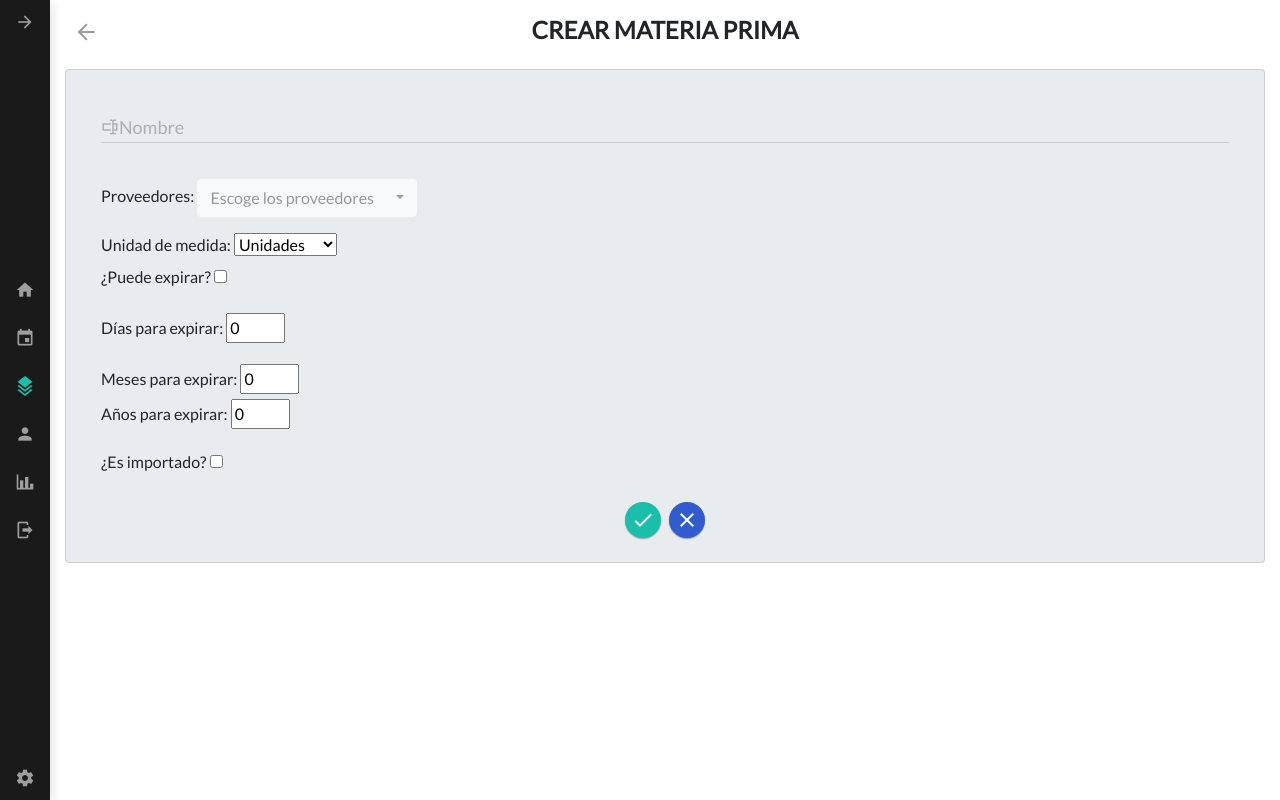
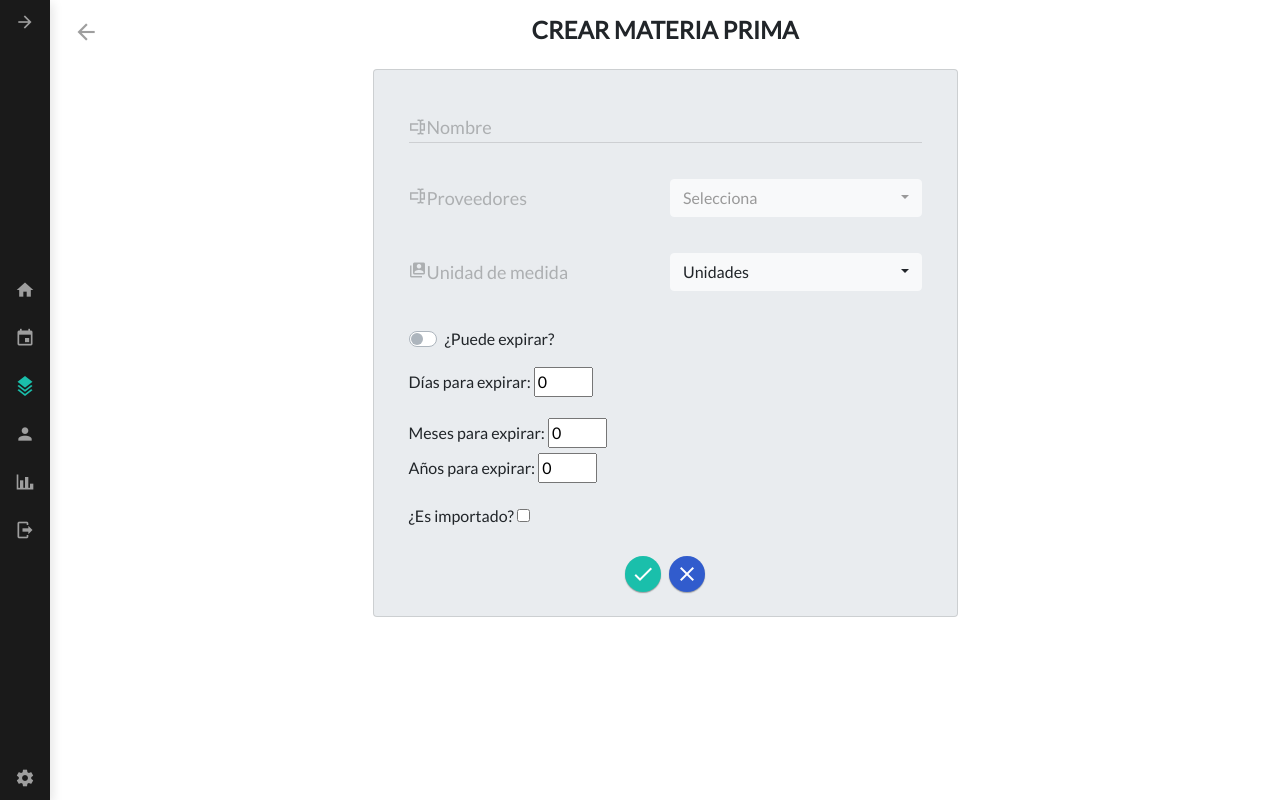
Before and after one commit to LuisReyes98/estimator, a Django app: page /raw_materials/materials/new/ in a window 1280 px wide. Run offline with Django 3.2, Linux system fonts and the light colour scheme; a user stored in the database is signed in; tables that the repository leaves empty hold one stand-in row (values such as "Sample post"); style sheets or scripts are compiled from the project's sources; some libraries are stand-ins or nearby versions.

Commit message:
Estilos del form de materials

```diff
--- a/estimator/templates/layouts/components/navigation.html
+++ b/estimator/templates/layouts/components/navigation.html
@@ -11,14 +11,14 @@
           Estimator
         </h4>
         <div class="app__media pl-2">
-          <p class="mt-4 app__text--light_cyan font-italic">
+          <p class="mt-4 app__text--light_cyan">
             {{ user }}
             {% if user.is_superuser %}
               <i class="mdi mdi-key text-warning ml-1"></i>
             {% endif %}
           </p>
           {% if user.company %}
-            <p class="mt-3 app__text--light_cyan font-italic">
+            <p class="mt-3 app__text--light_cyan">
               {{ user.company }}
             </p>
           {% endif %}
--- a/estimator/templates/providers/provider_form.html
+++ b/estimator/templates/providers/provider_form.html
@@ -22,7 +22,7 @@
             </div>
         </div>
         <div class="row">
-            <div class="col">
+            <div class="col-12 col-lg-6 m-auto">
                 <div class="card app__background--gray-200">
                     <div class="card-body">
                         <div class="container-fluid">
--- a/estimator/templates/raw_materials/raw_material_form.html
+++ b/estimator/templates/raw_materials/raw_material_form.html
@@ -29,7 +29,7 @@
             </div>
         </div>
         <div class="row">
-            <div class="col">
+            <div class="col-12 col-lg-6 m-auto">
                 <div class="card app__background--gray-200">
                     <div class="card-body">
                         <div class="container-fluid">
@@ -61,34 +61,59 @@
                                         </span>
                                     </div>
                                 </div>
-                                <div class="form-group">
-                                    <div>
-                                        {{ form.providers.label_tag }}
-                                        {% render_field form.providers class+="selectpicker" multiple="" data-live-search="true" title="Escoge los proveedores" %}
+                                <div class="form-row">
+                                    <div class="form-group col-md-6 col-sm-12">
+                                        <div class="app__form--textfield w-100">
+                                            <label class="" for="">
+                                                <i class="mdi mdi-textbox"></i>{{ form.providers.label }}
+                                            </label>
+                                        </div>
                                         {% for error in form.providers.errors %}
-                                        {{ error }}
+                                            <span class="mdl-textfield__error text-danger">
+                                                {{ error }}
+                                            </span>
                                         {% endfor %}
                                     </div>
+                                    <div class="form-group col-md-6 col-sm-12">
+                                        <div class="app__form--select w-100">
+                                            {% render_field form.providers class+="selectpicker" multiple="" data-live-search="true" title="Selecciona" %}
+                                        </div>
+                                    </div>
                                 </div>
-                                <div class="rom-group">
-                                    <div>
-                                        {{ form.measurement_unit.label_tag }}
-                                        {% render_field form.measurement_unit %}
-
+                                <div class="form-row">
+                                    <div class="form-group col-md-6 col-sm-12">
+                                        <div class="app__form--textfield w-100">
+                                            <label class="" for="">
+                                                <i class="mdi mdi-account-box-multiple"></i>{{ form.measurement_unit.label }}
+                                            </label>
+                                        </div>
                                         {% for error in form.measurement_unit.errors %}
-                                        {{ error }}
+                                            <span class="mdl-textfield__error text-danger">
+                                                {{ error }}
+                                            </span>
                                         {% endfor %}
+                                    </div>
+                                    <div class="form-group col-md-6 col-sm-12">
+                                        <div class="app__form--select w-100">
+                                            {% render_field form.measurement_unit class+="selectpicker" data-live-search="true" title="Selecciona" %}
+                                        </div>
                                     </div>
                                 </div>
                                 <div class="form-group">
-                                    <div>
+                                    <div class="custom-control custom-switch app__form--switch">
+                                        {% render_field form.can_expire type="checkbox" class="custom-control-input" id="id_can_expire" %}
+                                        {% comment %} <input type="checkbox" class="custom-control-input" id="id_can_expire"> {% endcomment %}
+                                        <label class="custom-control-label" for="id_can_expire">{{ form.can_expire.label }}</label>
+                                    </div>
+                                    {% comment %} <div class="form-group col-6">
                                         {{ form.can_expire.label_tag }}
                                         {% render_field form.can_expire %}
-
-                                        {% for error in form.can_expire.errors %}
-                                        {{ error }}
-                                        {% endfor %}
-                                    </div>
+                                    </div> {% endcomment %}
+                                    {% for error in form.can_expire.errors %}
+                                        <span class="mdl-textfield__error text-danger">
+                                            {{ error }}
+                                        </span>
+                                    {% endfor %}
                                 </div>
                                 <div class="form-group">
                                     <div>
--- a/scss/app.scss
+++ b/scss/app.scss
@@ -187,4 +187,85 @@
   &__icon--alert {
     font-size: 30px;
   }
+
+  &__form {
+    &--textfield {
+      height: 100%;
+      padding-bottom: 20px;
+      display: flex;
+      align-items: center;
+
+      label {
+        font-size: 18px;
+        color: rgba(0, 0, 0, 0.26);
+        margin: 0;
+      }
+
+      .mdl-textfield__error {
+        visibility: visible;
+      }
+    }
+
+    &--select {
+      padding-bottom: 20px;
+
+      .dropdown {
+        width: 100% !important;
+
+        :focus {
+          box-shadow: none !important;
+        }
+
+        .btn {
+          &:focus {
+            outline: none !important;
+            outline-width: 0 !important;
+            box-shadow: none !important;
+            -moz-box-shadow: none !important;
+            -webkit-box-shadow: none !important;
+          }
+        }
+      }
+    }
+
+    &--switch {
+      // font-size: 18px;
+
+      :focus {
+        outline: none !important;
+        outline-width: 0 !important;
+        box-shadow: none !important;
+        -moz-box-shadow: none !important;
+        -webkit-box-shadow: none !important;
+      }
+
+      input:focus+
+      label {
+        &::before {
+          outline: none !important;
+          outline-width: 0 !important;
+          box-shadow: none !important;
+          -moz-box-shadow: none !important;
+          -webkit-box-shadow: none !important;
+          border-color: #adb5bd !important;
+        }
+      }
+
+      input:checked+
+      label {
+        &::before {
+          background-color: map-get($project_colors, "cyan") !important;
+          border-color: map-get($project_colors, "cyan") !important;
+        }
+      }
+    }
+  }
 }
+input:focus,
+input.form-control:focus {
+  outline: none !important;
+  outline-width: 0 !important;
+  box-shadow: none !important;
+  -moz-box-shadow: none !important;
+  -webkit-box-shadow: none !important;
+}
```
Also changed, not shown: estimator/templates/providers/provider_detail.html (+5 -5 lines).
